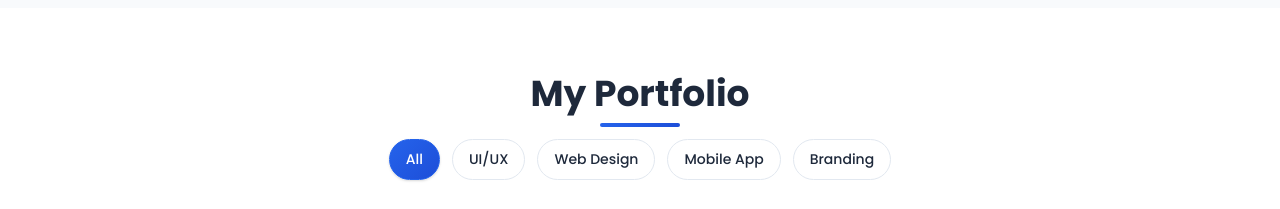
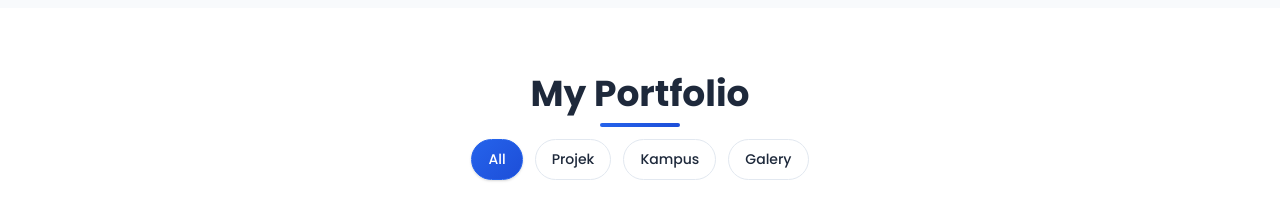
Before and after one commit to Rfshacodeid/cek-ah, a plain HTML site: page index.html in a window 1280 px wide. Shown: the part 1700-1909 px from the top of the page. Drawn offline with nearby package versions, Linux system fonts and the light colour scheme; grey boxes are pictures that could not be loaded.

Commit message:
Update index.html

```diff
--- a/index.html
+++ b/index.html
@@ -1776,10 +1776,9 @@ textarea.form-control {
             <h2 class="section-title">My Portfolio</h2>
             <div class="portfolio-filter">
                 <button class="filter-btn active">All</button>
-                <button class="filter-btn">UI/UX</button>
-                <button class="filter-btn">Web Design</button>
-                <button class="filter-btn">Mobile App</button>
-                <button class="filter-btn">Branding</button>
+                <button class="filter-btn">Projek</button>
+                <button class="filter-btn">Kampus</button>
+                <button class="filter-btn">Galery</button>
             </div>
             <div class="portfolio-grid">
                 <div class="portfolio-item fade-in">
```
